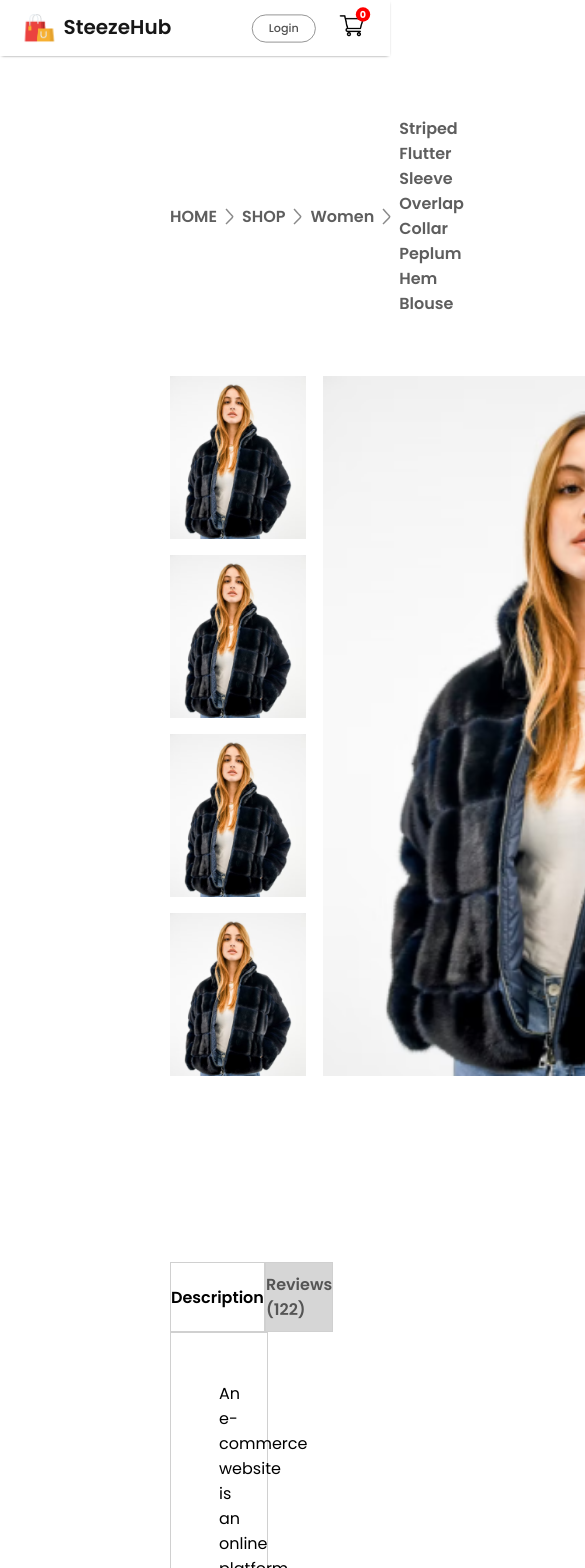
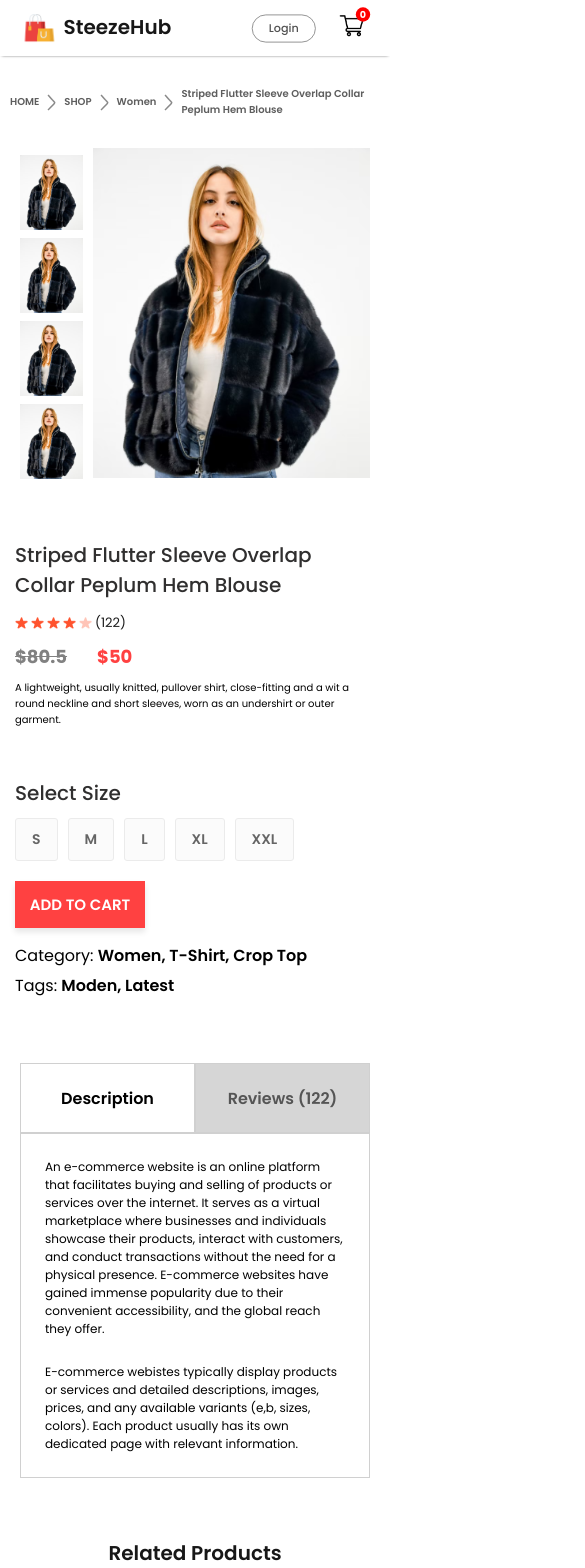
Before and after one commit to FinzyPHINZY/SteezeHub, a React (Vite) app: page /product/1 in a window 390 px wide. Shown: the top 1568 px of the page, 585 px wide, since content can reach past the window. Built offline with nearby package versions, Linux system fonts and the light colour scheme; some icons are missing.

Commit message:
completed responsiveness implementation for pages

```diff
--- a/src/Components/Breadcrumbs/BreadCrumbs.css
+++ b/src/Components/Breadcrumbs/BreadCrumbs.css
@@ -8,3 +8,30 @@
   font-weight: 600;
   margin: 60px 170px;
 }
+
+@media (max-width: 1280px) {
+  .breadcrumbs {
+    margin: 30px 50px;
+    font-size: 14px;
+  }
+}
+
+@media (max-width: 1024px) {
+  .breadcrumbs {
+    margin: 30px 30px;
+    font-size: 13px;
+  }
+}
+
+@media (max-width: 800px) {
+  .breadcrumbs {
+    margin: 30px 10px;
+    font-size: 12px;
+  }
+}
+
+@media (max-width: 500px) {
+  .breadcrumbs {
+    font-size: 10px;
+  }
+}
--- a/src/Components/CartItems/CartItems.css
+++ b/src/Components/CartItems/CartItems.css
@@ -106,3 +106,74 @@
   color: white;
   cursor: pointer;
 }
+
+@media (max-width: 1280px) {
+  div.cartitems {
+    margin: 60px 50px;
+  }
+
+  div.cartitems__format_main {
+    grid-template-columns: 0.5fr 3fr 0.5fr 0.5fr 0.5fr 0.5fr;
+    gap: 20px;
+    padding: 15px 0;
+    font-size: 15px;
+  }
+
+  .cart__product_icon {
+    height: 50px;
+  }
+
+  .cartitems__remove_icon {
+    margin: auto;
+  }
+
+  .cartitems__quantity {
+    width: 40px;
+    height: 30px;
+  }
+
+  .cartitems__down {
+    margin: 80px 0;
+    flex-direction: column;
+    gap: 80px;
+  }
+
+  .cartitems__total {
+    margin: 0;
+  }
+
+  .cartitems__total button {
+    max-width: 200px;
+    height: 45px;
+    font-size: 13px;
+  }
+
+  .cartitems__promobox {
+    width: auto;
+    max-width: 500px;
+  }
+
+  .cartitems__promobox input {
+    width: 100%;
+  }
+
+  .cartitems__promobox button {
+    width: 120px;
+    margin-left: -125px;
+  }
+}
+
+@media (max-width: 600px) {
+  div.cartitems {
+    margin: 20px;
+  }
+
+  div.cartitems__format_main {
+    display: none;
+    gap: 10px;
+  }
+
+  div.cartitems__format {
+    display: grid;
+  }
+}
--- a/src/Components/DescriptionBox/DescriptionBox.css
+++ b/src/Components/DescriptionBox/DescriptionBox.css
@@ -29,3 +29,30 @@
   border: 1px solid #d0d0d0;
   padding: 48px;
 }
+
+@media (max-width: 1280px) {
+  .description__box {
+    margin: 60px;
+  }
+}
+
+@media (max-width: 800px) {
+  .description__box {
+    margin: 60px 20px;
+  }
+
+  .description__box_description {
+    font-size: 14px;
+  }
+}
+
+@media (max-width: 500px) {
+  .description__box_nav {
+    flex: 1;
+  }
+
+  .description__box_description {
+    padding: 24px;
+    font-size: 12px;
+  }
+}
--- a/src/Components/ProductDisplay/ProductDisplay.css
+++ b/src/Components/ProductDisplay/ProductDisplay.css
@@ -30,7 +30,7 @@
 }
 
 .productDisplay__right h1 {
-  color: #696969;
+  color: #302f2f;
   font-size: 30px;
   font-weight: 700;
 }
@@ -63,7 +63,6 @@
 }
 
 .product__size {
-  margin-top: 55px;
   color: #656565;
   font-weight: 600;
   font-size: 20px;
@@ -94,6 +93,24 @@
   border: none;
   outline: none;
   cursor: pointer;
+  transition: background-color 0.3s, transform 0.2s;
+  box-shadow: 0 4px 6px rgba(0, 0, 0, 0.1);
+}
+
+.productDisplay__right button:hover {
+  background-color: #d93636;
+  transform: translateY(-2px);
+  transition: 250ms ease-in-out;
+  color: black;
+}
+
+.productDisplay__right button:active {
+  transform: translateY(2px);
+  background-color: #b32e2e;
+}
+
+.productDisplay__right button:focus {
+  box-shadow: 0 0 0 3px rgba(255, 65, 65, 0.5);
 }
 
 .right__category {
@@ -103,3 +120,235 @@
 .right__category span {
   font-weight: 600;
 }
+
+@media (max-width: 1280px) {
+  .productDisplay {
+    margin: 0 60px;
+  }
+
+  .productDisplay__left {
+    gap: 10px;
+  }
+
+  .productDisplay__img_list {
+    gap: 10px;
+  }
+
+  .productDisplay__img_list img {
+    height: 120px;
+  }
+
+  .productDisplay__main_img {
+    width: auto;
+    height: 510px;
+  }
+
+  .productDisplay__right {
+    margin: 0px 30px;
+  }
+
+  .productDisplay__right h1 {
+    font-size: 22px;
+  }
+
+  .productDisplay__right_star {
+    gap: 3px;
+    font-size: 13px;
+  }
+
+  .prices {
+    margin: 10px 0;
+    font-size: 18px;
+  }
+
+  .product__description {
+    font-size: 13px;
+  }
+
+  .product__size h1 {
+    /* margin-top: 10px; */
+    font-size: 20px;
+  }
+
+  .product__size_right > div {
+    padding: 14px 20px;
+  }
+
+  .productDisplay__right button {
+    width: 150px;
+    padding: 15px 0;
+    margin-bottom: 20px;
+  }
+
+  .right__category {
+    margin-top: 5px;
+    font-size: 14px;
+  }
+}
+
+@media (max-width: 1024px) {
+  .productDisplay {
+    margin: 0 30px;
+  }
+
+  .productDisplay__left {
+    gap: 5px;
+  }
+
+  .productDisplay__img_list img {
+    height: 80px;
+  }
+
+  .productDisplay__main_img {
+    height: 350px;
+  }
+
+  .productDisplay__right h1 {
+    font-size: 18px;
+  }
+
+  .productDisplay__right_star img {
+    width: 15px;
+  }
+
+  .product__description {
+    font-size: 12px;
+  }
+
+  .product__size_right {
+    margin: 10px 0px;
+  }
+  .product__size_right > div {
+    padding: 10px 16px;
+    font-size: 12px;
+  }
+
+  .productDisplay__right button {
+    width: 120px;
+    padding: 10px 0;
+    margin-bottom: 10px;
+    font-size: 14px;
+  }
+
+  .right__category {
+    font-size: 12px;
+  }
+}
+
+@media (max-width: 1024px) {
+  .productDisplay {
+    margin: 0 10px;
+  }
+
+  .productDisplay__left {
+    gap: 0px;
+    flex-direction: column-reverse;
+    align-items: center;
+  }
+
+  .productDisplay__img_list {
+    flex-direction: row;
+    gap: 6px;
+  }
+
+  .productDisplay__img_list img {
+    height: 70px;
+  }
+
+  .productDisplay__main_img {
+    height: 300px;
+  }
+
+  .productDisplay__right h1 {
+    font-size: 14px;
+  }
+
+  .productDisplay__right_star img {
+    width: 13px;
+  }
+
+  .product__description {
+    font-size: 10px;
+  }
+
+  .product__size h1 {
+    margin-top: 10px;
+  }
+
+  .product__size_right {
+    margin: 10px 0px 0;
+    gap: 5px;
+  }
+  .product__size_right > div {
+    padding: 4px 11px;
+    margin-bottom: 10px;
+  }
+
+  .productDisplay__right button {
+    width: 100px;
+    font-size: 12px;
+  }
+
+  .right__category {
+    font-size: 10px;
+  }
+}
+
+@media (max-width: 500px) {
+  .productDisplay {
+    flex-direction: column;
+  }
+
+  .productDisplay__left {
+    gap: 10px;
+    flex-direction: row;
+    margin: auto;
+  }
+
+  .productDisplay__img_list {
+    flex-direction: column;
+    gap: 8px;
+  }
+
+  .productDisplay__img_list img {
+    height: 75px;
+  }
+
+  .productDisplay__main_img {
+    height: 330px;
+  }
+
+  .productDisplay__right {
+    margin: 5px;
+  }
+
+  .productDisplay__right h1 {
+    margin-top: 50px;
+    font-size: 20px;
+    font-weight: 500;
+  }
+
+  .productDisplay__right_star {
+    width: 15px;
+  }
+
+  .product__size_right {
+    gap: 10px;
+    margin: 10px 0;
+  }
+
+  .product__size_right div {
+    padding: 10px 16px;
+    font-size: 14px;
+  }
+
+  .productDisplay__right button {
+    width: 130px;
+    font-size: 15px;
+    padding: 12px 0;
+  }
+
+  .right__category {
+    font-size: 16px;
+  }
+}
--- a/src/Components/RelatedProducts/RelatedProducts.css
+++ b/src/Components/RelatedProducts/RelatedProducts.css
@@ -24,3 +24,75 @@
   display: flex;
   gap: 30px;
 }
+
+@media (max-width: 1280px) {
+  .related {
+    height: 70vh;
+  }
+
+  .related h1 {
+    font-size: 40px;
+  }
+
+  .related hr {
+    width: 160px;
+    height: 4px;
+  }
+
+  .related__item {
+    gap: 20px;
+    margin-top: 30px;
+  }
+}
+
+@media (max-width: 1024px) {
+  .related {
+    height: 60vh;
+  }
+
+  .related h1 {
+    font-size: 30px;
+  }
+
+  .related hr {
+    width: 120px;
+    height: 3px;
+  }
+
+  .related__item {
+    gap: 15px;
+    margin-top: 20px;
+  }
+}
+
+@media (max-width: 800px) {
+  .related {
+    height: 50vh;
+    gap: 6px;
+  }
+
+  .related h1 {
+    font-size: 20px;
+  }
+
+  .related hr {
+    width: 100px;
+  }
+
+  .related__item {
+    gap: 5px;
+  }
+}
+
+@media (max-width: 500px) {
+  .related {
+    height: 80vh;
+    gap: 6px;
+  }
+
+  .related__item {
+    display: grid;
+    grid-template-columns: 1fr 1fr;
+    gap: 20px;
+  }
+}
```
